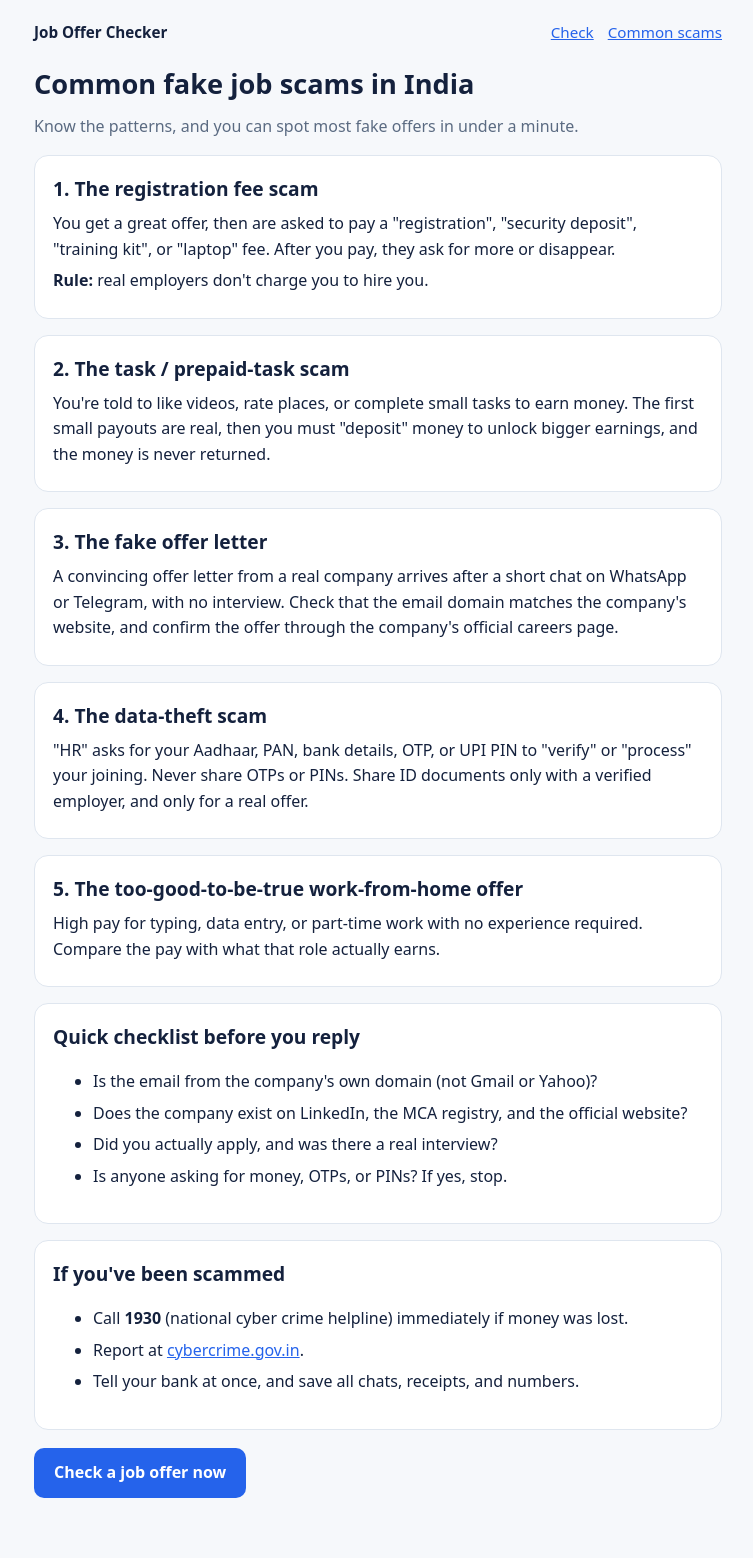
After one commit to nithin062006/jobscam-checker, a Flask app: page /scams in a window 1280 px wide. The commit adds this page. Shown: the whole page, without its empty margins (262-1015 px from the left). Run offline with Flask 3, Linux system fonts and the light colour scheme.

Commit message:
Add company verification, scam-type guidance, screenshot OCR, share button and scams page

```diff
--- a/app.py
+++ b/app.py
@@ -21,8 +21,14 @@ def index():
 def check():
     data = request.get_json(silent=True) or {}
     text = str(data.get("text", ""))[:8000]
+    company = str(data.get("company", ""))[:80]
     # The submitted text is analysed in memory and never stored.
-    return jsonify(analyze(text))
+    return jsonify(analyze(text, company))
+
+
+@app.get("/scams")
+def scams():
+    return render_template("scams.html")
 
 
 @app.post("/api/feedback")
--- a/checker.py
+++ b/checker.py
@@ -4,6 +4,7 @@ This is a heuristic helper, not proof. It must never say an offer is definitely
 real or definitely fake.
 """
 import re
+from urllib.parse import quote
 
 FREE_MAIL = ("gmail.com", "yahoo.com", "yahoo.in", "outlook.com", "hotmail.com", "rediffmail.com", "proton.me", "protonmail.com")
 SHORTENERS = ("bit.ly", "tinyurl.com", "t.co", "cutt.ly", "rb.gy", "goo.gl", "is.gd", "shorturl.at")
@@ -53,7 +54,7 @@ def _urls(text):
     return re.findall(r"https?://([^\s/]+)", text.lower())
 
 
-def analyze(text: str) -> dict:
+def analyze(text: str, company: str = "") -> dict:
     text = (text or "").strip()
     if len(text) < 20:
         return {"error": "Paste the full message or offer text (at least a couple of sentences)."}
@@ -86,6 +87,18 @@ def analyze(text: str) -> dict:
             "advice": "Do not click shortened links in job messages. Ask for the official careers page.",
         })
 
+    company = (company or "").strip()[:80] or extract_company(text)
+    non_free = [d for d in domains if d not in FREE_MAIL]
+    if company and non_free:
+        token = re.sub(r"[^a-z0-9]", "", company.lower().split()[0])
+        if len(token) >= 4 and not any(token in re.sub(r"[^a-z0-9]", "", d) for d in non_free):
+            score += 10
+            flags.append({
+                "id": "domain_mismatch",
+                "reason": f"Email domain ({non_free[0]}) doesn't seem to match the company name ({company}).",
+                "advice": "Check the company's official website and compare the email domain exactly. Look-alike domains are common in scams.",
+            })
+
     score = min(score, 100)
     if score >= 60:
         level, summary = "High", "Several strong scam signals. Treat this as likely fraudulent until independently verified."
@@ -94,4 +107,84 @@ def analyze(text: str) -> dict:
     else:
         level, summary = "Low", "No major red flags found by this tool. That doesn't prove the offer is genuine, so still verify the company."
 
-    return {"score": score, "level": level, "summary": summary, "flags": flags}
+    types, steps = guidance({f["id"] for f in flags}, level)
+    return {
+        "score": score, "level": level, "summary": summary, "flags": flags,
+        "types": types, "steps": steps,
+        "verify": {"company": company, "domain": (non_free[0] if non_free else ""),
+                   "links": verify_links(company, non_free[0] if non_free else "")},
+    }
+
+
+_COMPANY_SUFFIX = re.compile(
+    r"\b([A-Z][\w&.\-]*(?:\s+[A-Z][\w&.\-]*){0,3}\s+"
+    r"(?:Pvt\.?\s*Ltd\.?|Private\s+Limited|Limited|Ltd\.?|LLP|Inc\.?|Technologies|Solutions|Services|Corp\.?|Corporation))")
+_COMPANY_AT = re.compile(r"\bat\s+([A-Z][\w&.\-]{2,}(?:\s+[A-Z][\w&.\-]{2,}){0,2})")
+_STOP = {"The", "Our", "This", "Your", "Home", "Work", "Office"}
+
+
+def extract_company(text: str) -> str:
+    for rx in (_COMPANY_SUFFIX, _COMPANY_AT):
+        m = rx.search(text)
+        if m:
+            name = m.group(1).strip(" .,-")
+            if name and name.split()[0] not in _STOP:
+                return name[:80]
+    return ""
+
+
+def verify_links(company: str, domain: str) -> list:
+    links = []
+    if company:
+        q = quote(company)
+        links += [
+            {"label": f"Search \"{company}\" on LinkedIn", "url": f"https://www.linkedin.com/search/results/companies/?keywords={q}"},
+            {"label": f"Search \"{company}\" with the word 'scam'", "url": f"https://www.google.com/search?q={quote(company + ' job offer scam fake')}"},
+            {"label": f"Employee reviews of \"{company}\"", "url": f"https://www.google.com/search?q={quote(company + ' reviews ambitionbox glassdoor')}"},
+        ]
+    links.append({"label": "Check a company on the official MCA registry", "url": "https://www.mca.gov.in/content/mca/global/en/mca/master-data/MDS.html"})
+    if domain:
+        links.append({"label": f"Look up when {domain} was registered", "url": f"https://lookup.icann.org/en/lookup?name={quote(domain)}"})
+    return links
+
+
+_TYPE_INFO = {
+    "fee": ("Advance-fee job scam", [
+        "Do not pay any fee, deposit, or 'kit' charge. Genuine employers don't charge candidates.",
+        "If you already paid, call 1930 immediately and tell your bank to try to block the transaction.",
+        "Keep screenshots of chats, payment receipts, and phone numbers as evidence."]),
+    "sensitive": ("Identity / bank data theft", [
+        "Never share OTPs, UPI PIN, CVV, or banking passwords with anyone, including 'HR'.",
+        "If you shared them, contact your bank right away and change passwords.",
+        "Share Aadhaar/PAN only after verifying the company, and only for a real offer."]),
+    "task_scam": ("Task / prepaid-task scam", [
+        "Stop doing tasks and do not add money to 'unlock' higher earnings. The payouts are not real.",
+        "Report the Telegram or WhatsApp account and file a complaint at cybercrime.gov.in.",
+        "If you sent money, call 1930 at once."]),
+    "easy_money": ("Too-good-to-be-true work-from-home offer", [
+        "Compare the pay with market rates for that role. Very high pay for easy work is a warning sign.",
+        "Ask for the official company email, website, and a video interview before going further."]),
+    "messaging_only": ("Recruiter avoiding official channels", [
+        "Ask for communication from an official company email and verify it on the company website.",
+        "Don't join chat groups or click unknown links from the recruiter."]),
+    "no_interview": ("Hiring without proper screening", [
+        "A real job involves screening or an interview. An instant offer is a red flag."]),
+    "free_email": ("Unofficial recruiter email", [
+        "Check the recruiter on LinkedIn and confirm they work at the company."]),
+    "domain_mismatch": ("Look-alike or mismatched email domain", [
+        "Compare the email domain with the company's real website, character by character."]),
+}
+
+
+def guidance(ids: set, level: str):
+    types, steps = [], []
+    for key, (name, tips) in _TYPE_INFO.items():
+        if key in ids:
+            types.append(name)
+            for t in tips:
+                if t not in steps:
+                    steps.append(t)
+    if not steps:
+        steps = ["Verify the company and the recruiter using the links below before sharing documents.",
+                 "Never pay money to get a job, and never share OTPs or PINs."]
+    return types, steps[:6]
--- /dev/null
+++ b/templates/scams.html
@@ -0,0 +1,65 @@
+<!doctype html>
+<html lang="en">
+<head>
+<meta charset="utf-8">
+<meta name="viewport" content="width=device-width, initial-scale=1">
+<title>Common Fake Job Scams in India and How to Spot Them</title>
+<meta name="description" content="Learn the most common fake job and internship scams in India: registration fee scams, task scams, fake offer letters, and what to do if you've been scammed.">
+<style>
+  :root{--bg:#f6f8fb;--card:#fff;--ink:#14213d;--muted:#5b6b82;--line:#dfe6ef;--brand:#2563eb}
+  @media (prefers-color-scheme:dark){:root{--bg:#0f1623;--card:#172033;--ink:#e8eefc;--muted:#9fb0cc;--line:#26324a;--brand:#60a5fa}}
+  *{box-sizing:border-box}
+  body{margin:0;background:var(--bg);color:var(--ink);font-family:system-ui,-apple-system,Segoe UI,Roboto,sans-serif;line-height:1.6}
+  .wrap{max-width:720px;margin:0 auto;padding:20px 16px 60px}
+  nav{display:flex;justify-content:space-between;margin-bottom:18px;font-size:.95rem}
+  nav a{margin-left:14px}
+  h1{font-size:1.7rem;margin:0 0 8px}
+  h2{font-size:1.2rem;margin:0 0 6px}
+  .card{background:var(--card);border:1px solid var(--line);border-radius:14px;padding:18px;margin-top:16px}
+  p,li{margin:6px 0}
+  .muted{color:var(--muted)}
+  a{color:var(--brand)}
+  .cta{display:inline-block;background:var(--brand);color:#fff;padding:12px 20px;border-radius:10px;text-decoration:none;font-weight:600;margin-top:18px}
+</style>
+</head>
+<body>
+<div class="wrap">
+  <nav><strong>Job Offer Checker</strong><span><a href="/">Check</a><a href="/scams">Common scams</a></span></nav>
+  <h1>Common fake job scams in India</h1>
+  <p class="muted">Know the patterns, and you can spot most fake offers in under a minute.</p>
+
+  <div class="card"><h2>1. The registration fee scam</h2>
+    <p>You get a great offer, then are asked to pay a "registration", "security deposit", "training kit", or "laptop" fee. After you pay, they ask for more or disappear.</p>
+    <p><strong>Rule:</strong> real employers don't charge you to hire you.</p></div>
+
+  <div class="card"><h2>2. The task / prepaid-task scam</h2>
+    <p>You're told to like videos, rate places, or complete small tasks to earn money. The first small payouts are real, then you must "deposit" money to unlock bigger earnings, and the money is never returned.</p></div>
+
+  <div class="card"><h2>3. The fake offer letter</h2>
+    <p>A convincing offer letter from a real company arrives after a short chat on WhatsApp or Telegram, with no interview. Check that the email domain matches the company's website, and confirm the offer through the company's official careers page.</p></div>
+
+  <div class="card"><h2>4. The data-theft scam</h2>
+    <p>"HR" asks for your Aadhaar, PAN, bank details, OTP, or UPI PIN to "verify" or "process" your joining. Never share OTPs or PINs. Share ID documents only with a verified employer, and only for a real offer.</p></div>
+
+  <div class="card"><h2>5. The too-good-to-be-true work-from-home offer</h2>
+    <p>High pay for typing, data entry, or part-time work with no experience required. Compare the pay with what that role actually earns.</p></div>
+
+  <div class="card"><h2>Quick checklist before you reply</h2>
+    <ul>
+      <li>Is the email from the company's own domain (not Gmail or Yahoo)?</li>
+      <li>Does the company exist on LinkedIn, the MCA registry, and the official website?</li>
+      <li>Did you actually apply, and was there a real interview?</li>
+      <li>Is anyone asking for money, OTPs, or PINs? If yes, stop.</li>
+    </ul></div>
+
+  <div class="card"><h2>If you've been scammed</h2>
+    <ul>
+      <li>Call <strong>1930</strong> (national cyber crime helpline) immediately if money was lost.</li>
+      <li>Report at <a href="https://cybercrime.gov.in" target="_blank" rel="noopener">cybercrime.gov.in</a>.</li>
+      <li>Tell your bank at once, and save all chats, receipts, and numbers.</li>
+    </ul></div>
+
+  <a class="cta" href="/">Check a job offer now</a>
+</div>
+</body>
+</html>
```
Also changed, not shown: templates/index.html (+90 -28 lines), test_checker.py (+25 -0 lines).
